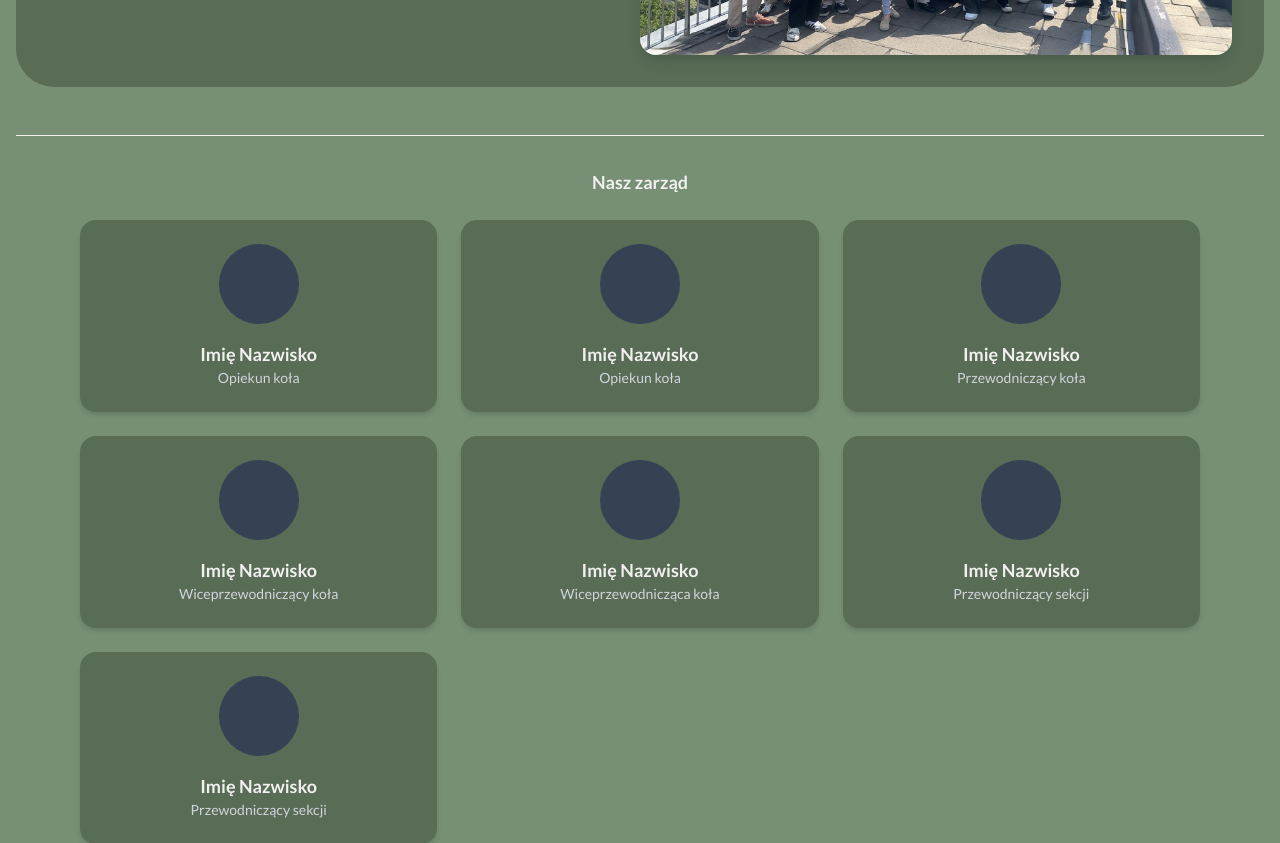
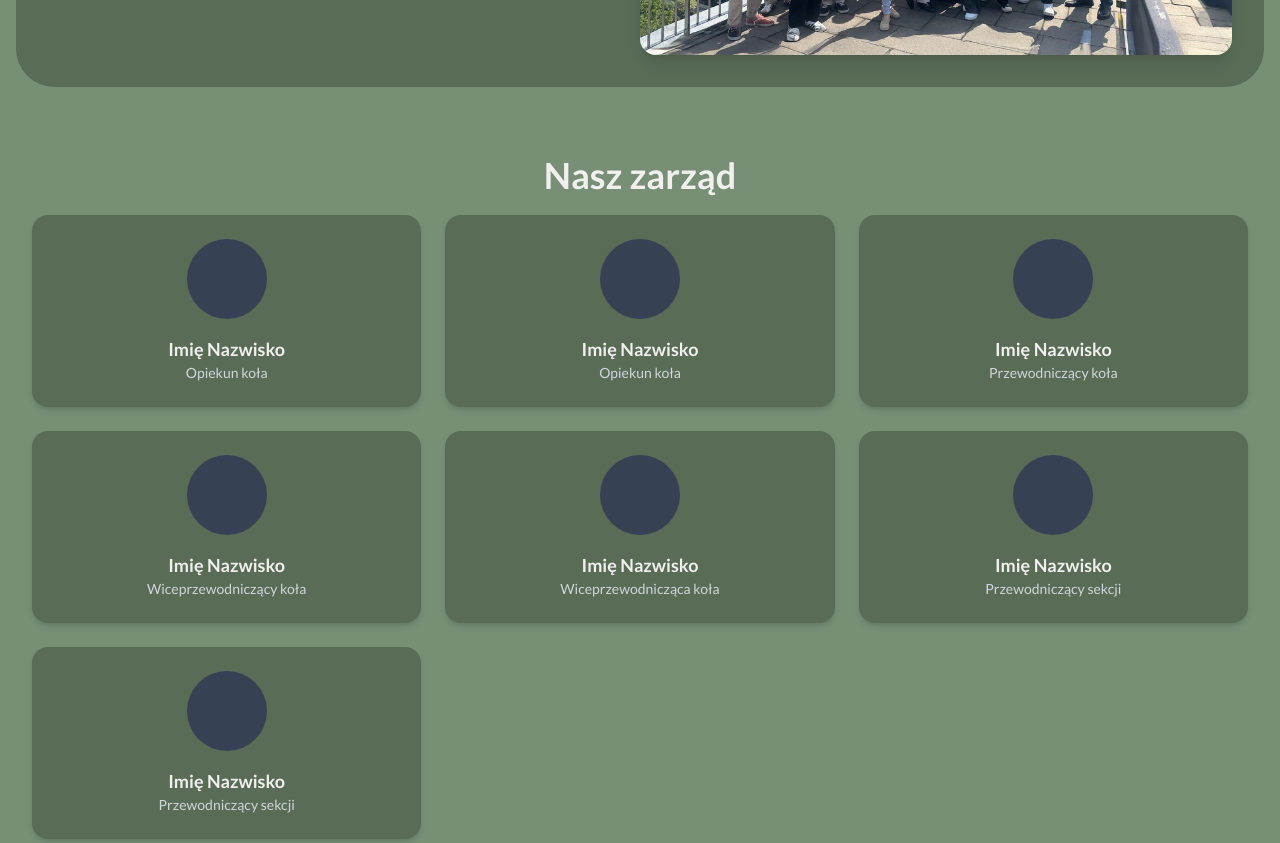
Before and after one commit to KNIGPHyperSpecAGH/webpage, a React (Vite) app: page /#/o-nas in a window 1280 px wide. Shown: the part 540-1383 px from the top of the page. Built offline with nearby package versions, Linux system fonts and the light colour scheme.

Commit message:
change padding and margin

```diff
--- a/src/pages/AboutPage.tsx
+++ b/src/pages/AboutPage.tsx
@@ -42,11 +42,10 @@ export const AboutPage = () => {
 
       {/* Section: Board */}
       <div className="w-full py-4">
-        <hr className="border-t border-white mb-8" />
 
-        <div className="w-full max-w-6xl mx-auto flex flex-col">
+        <div className="w-full max-w-7xl mx-auto flex flex-col pt-5">
           {/* Title */}
-          <div className="px-4 text-white font-semibold text-lg mb-6 text-center">
+          <div className="px-4 text-white font-semibold text-4xl mb-5 text-center">
             Nasz zarząd
           </div>
 
```
